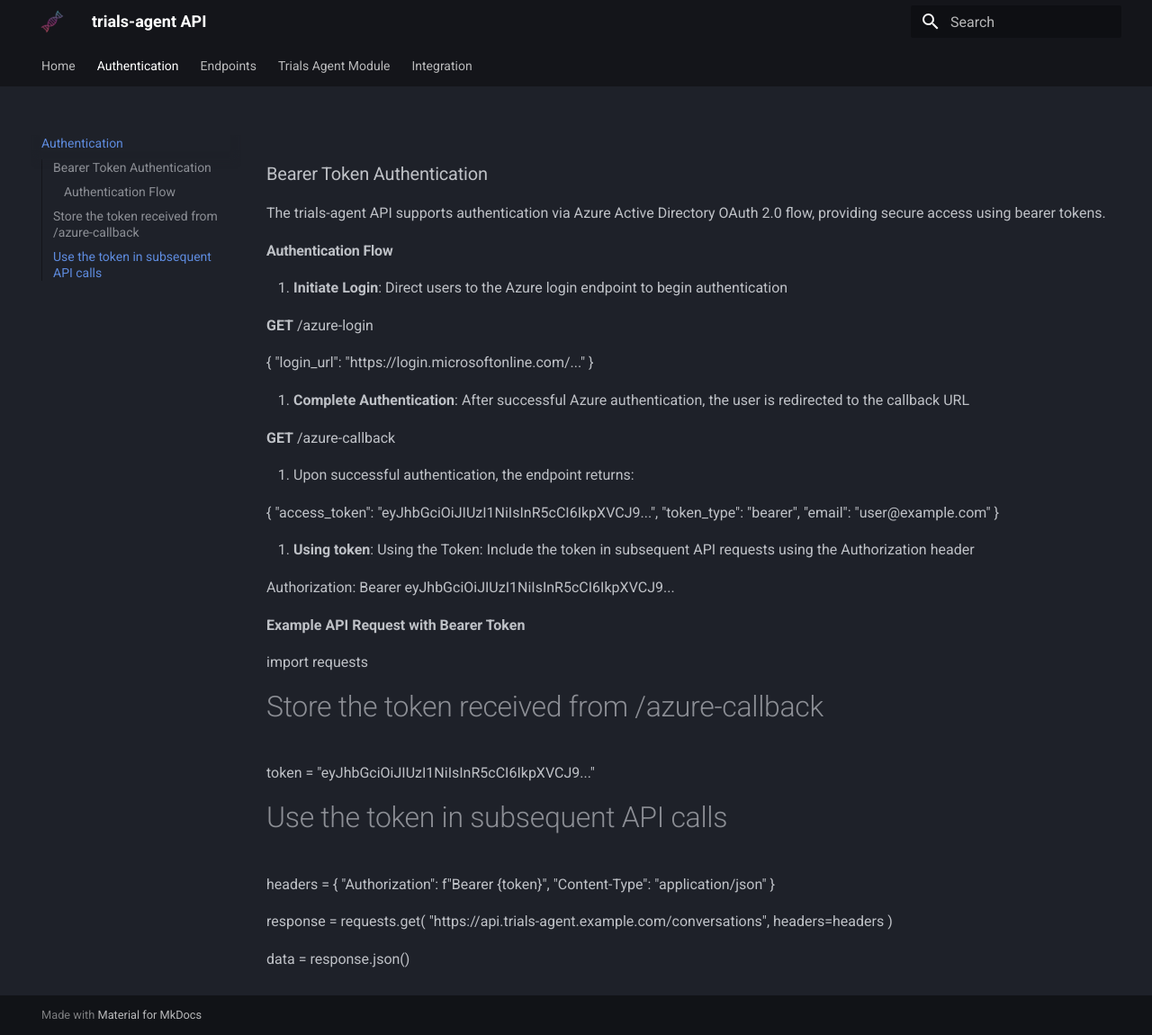
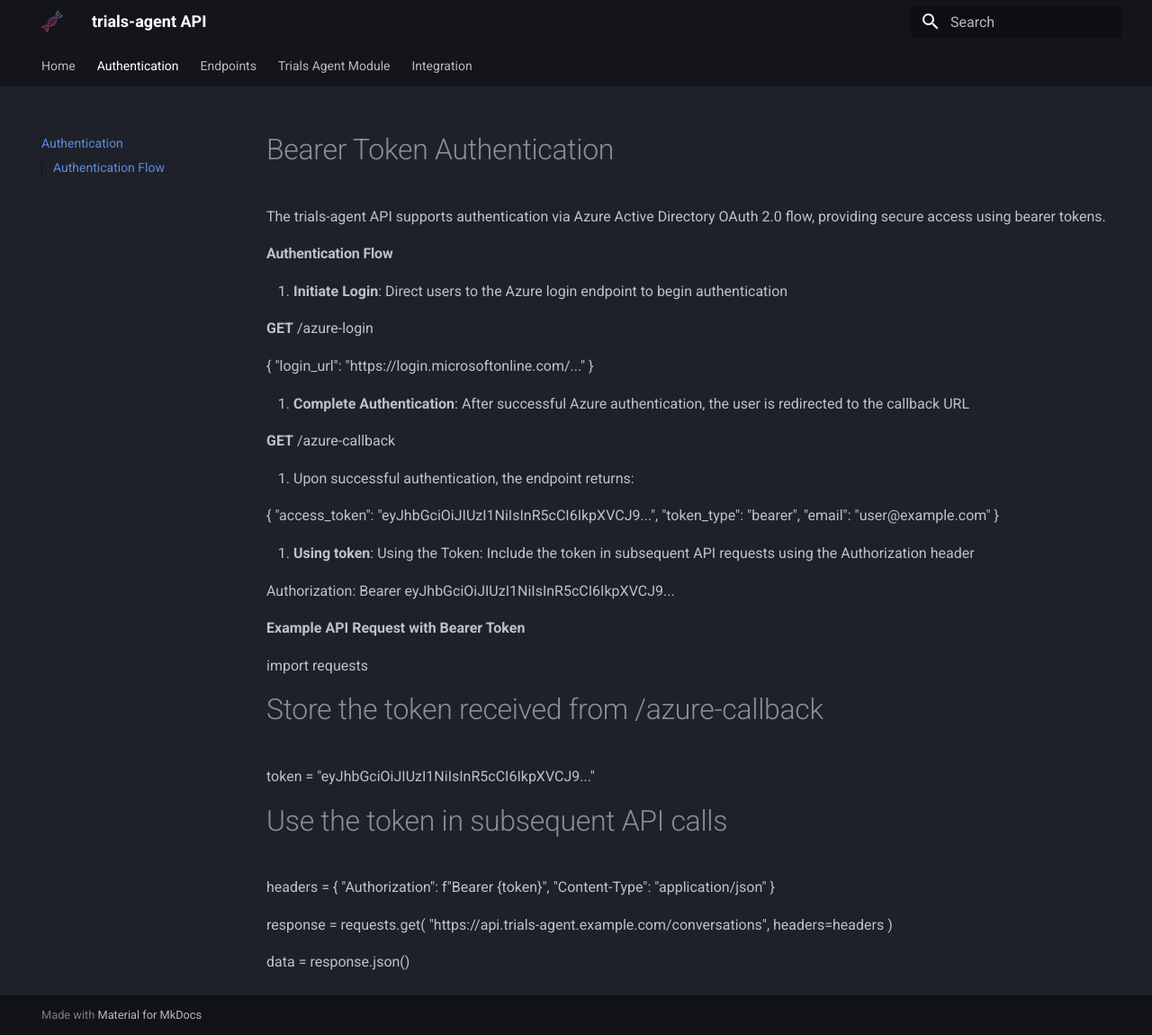
Before and after one commit to GSequist/trials-agent-documentation, an MkDocs documentation site: the page built from docs/authentication.md, in a window 1280 px wide and 1150 px high. Shown: the whole window at 90% size. Built offline with MkDocs 1.6.1 and Material for MkDocs 9.7.7, drawn with Linux system fonts in a browser that asks for light colours.

Commit message:
formatting

```diff
--- a/docs/authentication.md
+++ b/docs/authentication.md
@@ -1,4 +1,4 @@
-### Bearer Token Authentication
+# Bearer Token Authentication
 
 The trials-agent API supports authentication via Azure Active Directory OAuth 2.0 flow, providing secure access using bearer tokens.
 
```
Also changed, not shown: site/authentication/index.html, site/search/search_index.json.
